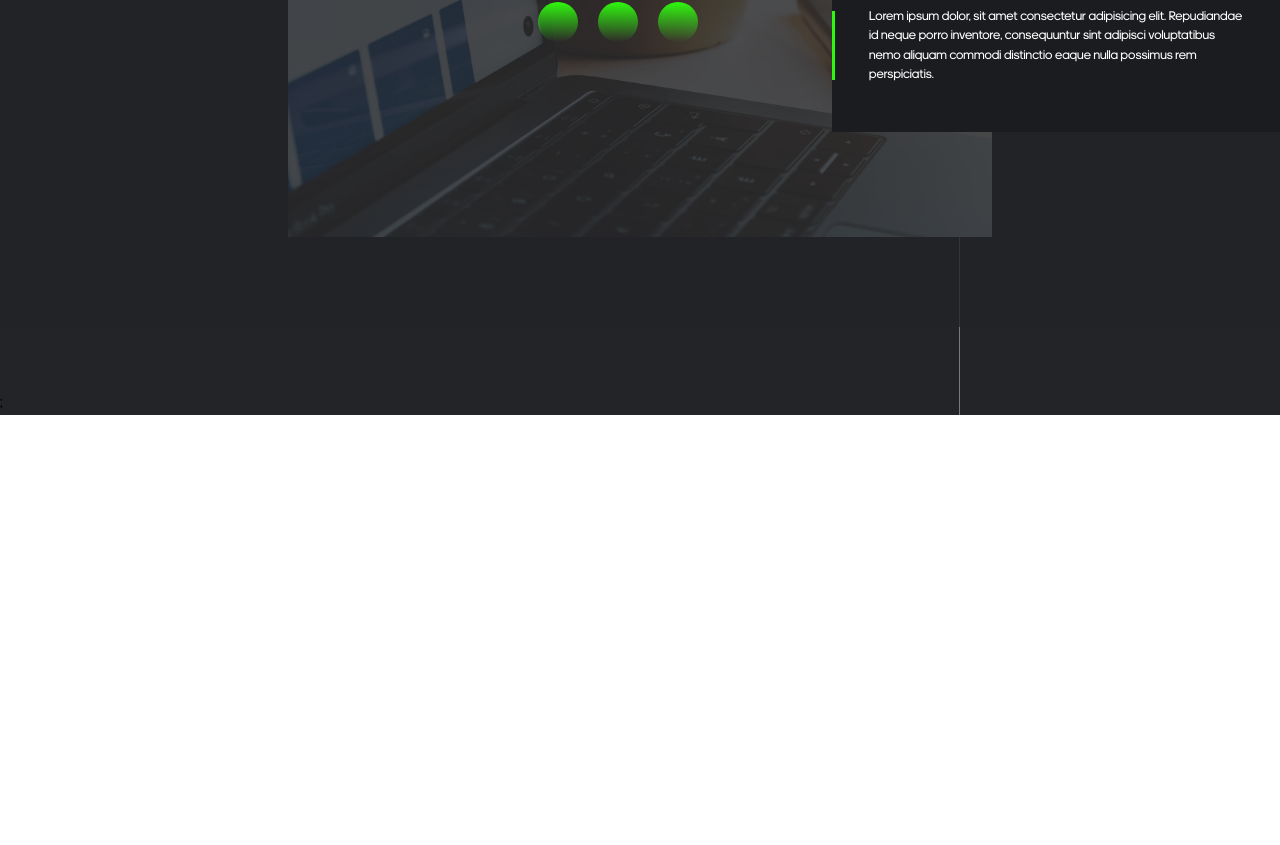
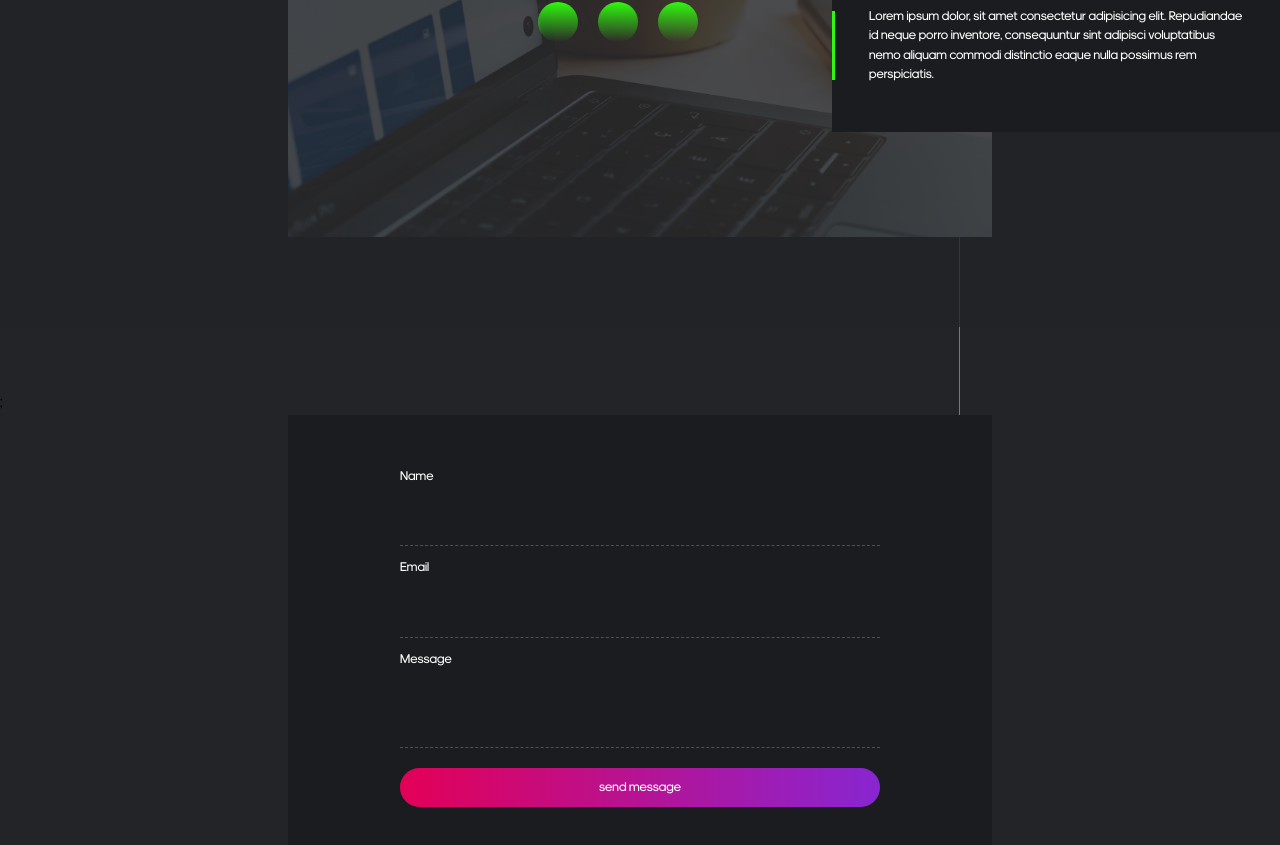
Before and after one commit to ryanmwakio/portfolio, a React (Create React App) app: page / in a window 1280 px wide. Shown: the part 3060-3905 px from the top of the page. Before the commit the page ends 3475 px from the top, so only its background shows below. Built offline with nearby package versions, Linux system fonts and the light colour scheme.

Commit message:
contact section complete

```diff
--- /dev/null
+++ b/src/components/ContactSection/ContactSection.css
@@ -0,0 +1,73 @@
+.contact-section {
+  @apply bg-primarycharcoalblack overflow-hidden;
+  width: 100%;
+  position: relative;
+}
+
+.form-section {
+  @apply bg-primaryblack;
+  margin: 0px auto 6rem auto;
+  width: 55%;
+  position: relative;
+  z-index: 10;
+  display: flex;
+  justify-content: center;
+  align-items: center;
+}
+
+.my-form {
+  width: 100%;
+}
+
+.form-group {
+  @apply my-3;
+  width: 100%;
+}
+
+.form-group input,
+.form-group textarea {
+  @apply border-b  border-primarygrey text-primarygrey p-5;
+  width: 100%;
+  background: none;
+  resize: none;
+  font-size: 0.8rem;
+  border-bottom: 1px dashed #79797a8f;
+}
+
+.form-group input:active,
+.form-group input:focus,
+.form-group textarea:focus,
+.form-group textarea:active {
+  background: none;
+  outline: none;
+}
+
+.form-group button {
+  @apply text-white;
+  width: 100%;
+  background: linear-gradient(to right, #e30057, #8826d1);
+  padding: 10px 0px;
+  font-size: 0.8rem;
+  border-radius: 25px;
+  -webkit-border-radius: 25px;
+  -moz-border-radius: 25px;
+  -ms-border-radius: 25px;
+  -o-border-radius: 25px;
+}
+
+.form-group button:hover,
+.form-group button:active {
+  box-shadow: -3px 5px 10px rgba(0, 0, 0, 0.5);
+}
+
+.form-group label {
+  @apply text-white;
+  font-size: 0.8rem;
+  display: block;
+}
+
+@media (max-width: 640px) {
+  .form-section {
+    width: 95%;
+  }
+}
--- /dev/null
+++ b/src/components/ContactSection/ContactSection.jsx
@@ -0,0 +1,36 @@
+import React from "react";
+import "./ContactSection.css";
+
+function ContactSection() {
+  return (
+    <>
+      <div className="contact-section">
+        <div className="line-vertical-right"></div>
+        {/* <div className="line-vertical-left"></div> */}
+        <div className="form-section  my-10 py-10 px-16 md:px-28">
+          <div className="my-form">
+            <form action="" method="post">
+              <div className="form-group">
+                <label htmlFor="name">Name</label>
+                <input type="text" />
+              </div>
+              <div className="form-group">
+                <label htmlFor="email">Email</label>
+                <input type="email" />
+              </div>
+              <div className="form-group">
+                <label htmlFor="message">Message</label>
+                <textarea name="" id="message"></textarea>
+              </div>
+              <div className="form-group">
+                <button type="submit">send message</button>
+              </div>
+            </form>
+          </div>
+        </div>
+      </div>
+    </>
+  );
+}
+
+export default ContactSection;
--- a/src/components/ProjectsSection/ProjectsSection.css
+++ b/src/components/ProjectsSection/ProjectsSection.css
@@ -138,7 +138,7 @@
   .project-description {
     position: absolute;
     right: 0;
-    bottom: 2%;
+    bottom: -8%;
     background: transparent;
     width: 100%;
   }
--- a/src/pages/Home/Home.jsx
+++ b/src/pages/Home/Home.jsx
@@ -1,4 +1,5 @@
 import React from "react";
+import ContactSection from "../../components/ContactSection/ContactSection";
 import HeroSection from "../../components/HeroSection/HeroSection";
 import ProjectsSection from "../../components/ProjectsSection/ProjectsSection";
 import SkillSection from "../../components/SkillsSection/SkillSection";
@@ -9,6 +10,7 @@ function Home() {
       <HeroSection />
       <SkillSection />
       <ProjectsSection />
+      <ContactSection />
     </>
   );
 }
```
